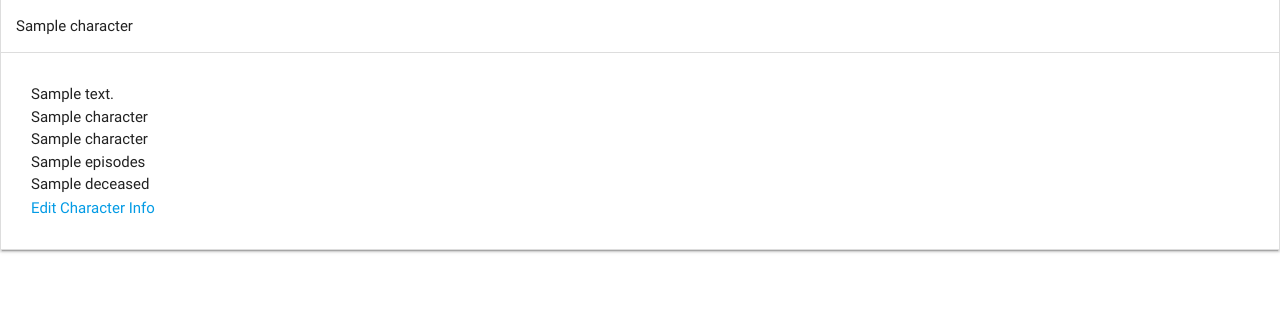
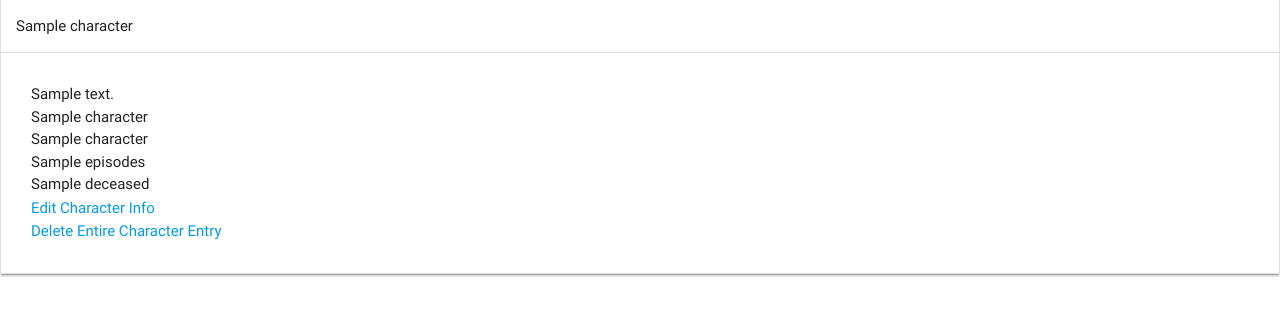
Before and after one commit to Code-Institute-Submissions/data-centric-milestone-project, a Flask app: page / in a window 1280 px wide, after a click that opens the changed part. Shown: the part 127-443 px from the top of the page. Run offline with Flask 2, Linux system fonts and the light colour scheme; a database or web service that is not in the repository returns one stand-in record (values such as "Sample title"); some libraries are stand-ins or nearby versions.

Commit message:
added function for deleting a character entry

```diff
--- a/app.py
+++ b/app.py
@@ -91,6 +91,16 @@ def update_character(character_id):
 
 
 
+"""
+Function for deleting an entire character's info/entry and returning to all_characters page
+"""
+
+@app.route('/delete_character/<character_id>')
+def delete_character(character_id):
+    mongo.db.character.remove({'_id': ObjectId(character_id)})
+    return redirect(url_for('get_all_characters'))
+
+
 
 
 
--- a/templates/all_characters.html
+++ b/templates/all_characters.html
@@ -9,6 +9,9 @@
             <div class="edit_character_button">
                 <a href="{{url_for('edit_character', character_id=character._id)}}" class="waves-effect waves-light btn-small">Edit Character Info</a>
             </div>
+            <div class="delete_character_button">
+                <a href="{{url_for('delete_character', character_id=character._id)}}" class="waves-effect waves-light">Delete Entire Character Entry</a>
+            </div>
         </div>
     </li>
 </ul>
```
Also changed, not shown: templates/edit_character.html (+5 -3 lines).
